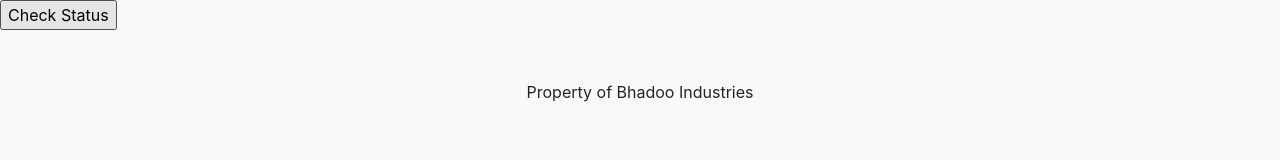
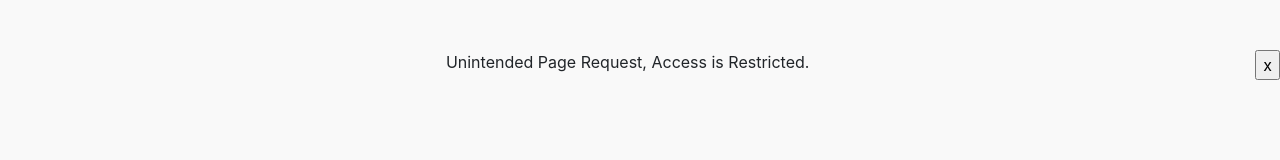
Before and after one commit to 18plushub/parveenbhadoo.com, a plain HTML site: page key/index.html in a window 1280 px wide. Drawn offline with nearby package versions, Linux system fonts and the light colour scheme.

Commit message:
Update index.html

```diff
--- a/key/index.html
+++ b/key/index.html
@@ -95,7 +95,6 @@
 }
 
 .login-content{
-  background-color: orange;
   position: fixed;
   width: 500px;
   height: 200px;
@@ -108,9 +107,12 @@
 -ms-transform: translate(-50%, -50%);
 -o-transform: translate(-50%, -50%);
 transform: translate(-50%, -50%);
-background-image: url(../images/login-form-background.png);
 	background-repeat: no-repeat;
 }
+
+#loginopen{
+	float: right;
+	    }
     </style>
 </head>
 <body>
@@ -142,11 +144,11 @@
 </div>
 
 
-	<input type="button" name="loginopen" id="loginopen" value="Check Status">
+	<input type="button" name="loginopen" id="loginopen" value="x">
 
 
 <footer>
-    <p>Property of Bhadoo Industries</p>
+    <p>Unintended Page Request, Access is Restricted.</p>
 </footer>
 </body>
 </html>
```
